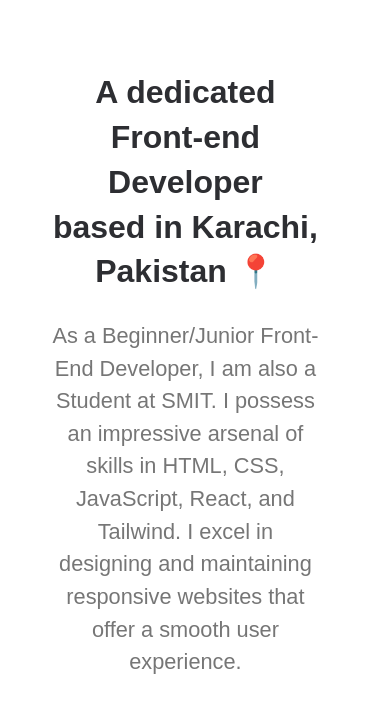
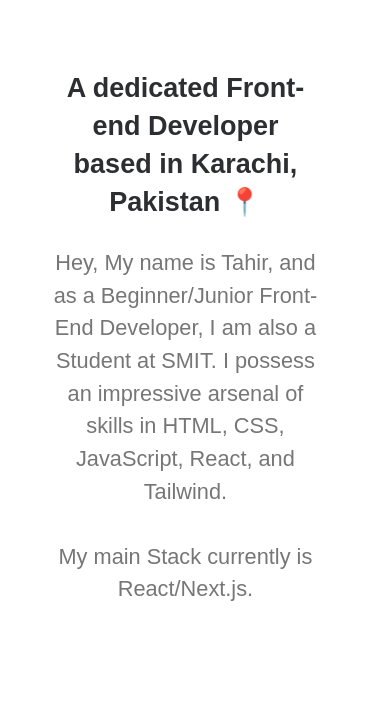
Before and after one commit to tahiee/Tahir.DevProtfolio, a React (Vite) app: page /about in a window 390 px wide. Shown: the part 551-1264 px from the top of the page. Built offline with nearby package versions, Linux system fonts and the light colour scheme.

Commit message:
media update

```diff
--- a/src/components/About.jsx
+++ b/src/components/About.jsx
@@ -19,7 +19,9 @@ const About = () => {
                     <h3>About me</h3>
                     <h4>A dedicated Front-end Developer <br /> based in Karachi, Pakistan 📍</h4>
                     <p>
-                        As a Beginner/Junior Front-End Developer, I am also a Student at SMIT. I possess an impressive arsenal of skills in HTML, CSS, JavaScript, React, and Tailwind. I excel in designing and maintaining responsive websites that offer a smooth user experience.
+                        Hey, My name is Tahir, and as a Beginner/Junior Front-End Developer, I am also a Student at SMIT. I possess an impressive arsenal of skills in HTML, CSS, JavaScript, React, and Tailwind.
+                        <br /><br />
+                        My main Stack currently is React/Next.js.
                     </p>
                 </div>
             </div>
--- a/src/components/App.css
+++ b/src/components/App.css
@@ -266,8 +266,15 @@
     .img-side span{
         display: none;
     }
+    .mine-name::before {
+        width: 61% !important;
+        height: 5px !important;
+        left: 89px !important;
+    }
+    .text-side h4{
+        font-size: 27px !important;
+    }
 }
-
 
 /* // Media query end */
 
```
